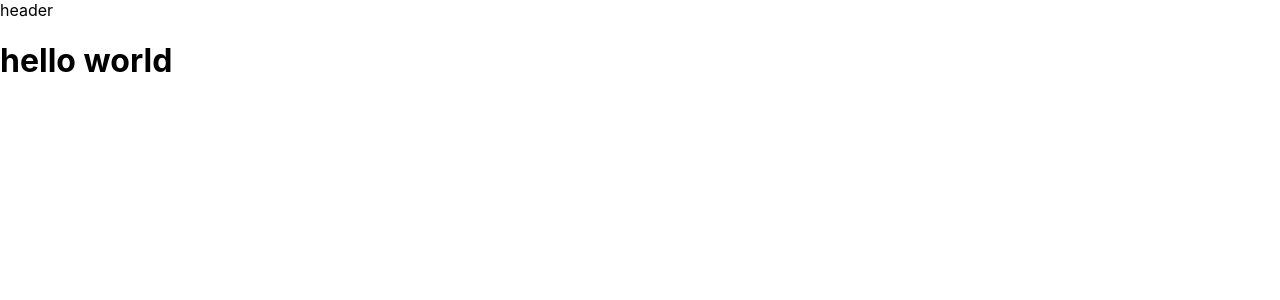
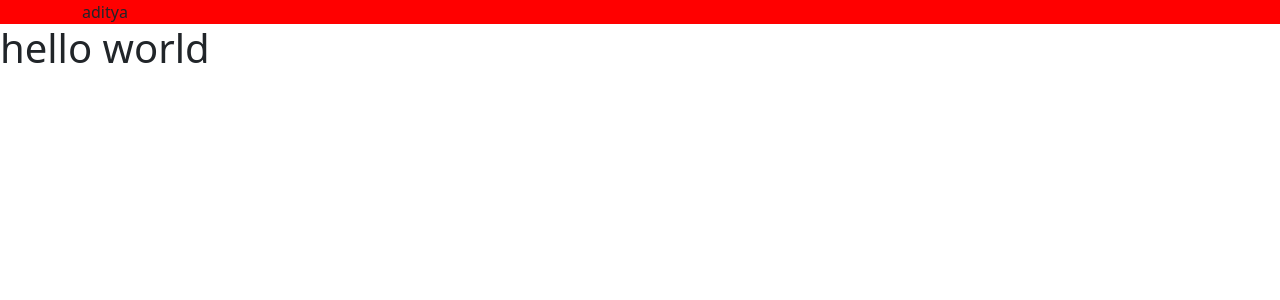
Before and after one commit to adityaPawar1999/ClothWebsite, a React (Create React App) app in the folder front/: page / in a window 1280 px wide. Shown: the top 300 px of the page. Built offline with nearby package versions, Linux system fonts and the light colour scheme.

Commit message:
install sstyled-components and bootstrap to design

```diff
--- a/front/package.json
+++ b/front/package.json
@@ -6,9 +6,11 @@
     "@testing-library/jest-dom": "^5.17.0",
     "@testing-library/react": "^13.4.0",
     "@testing-library/user-event": "^13.5.0",
+    "bootstrap": "^5.3.2",
     "react": "^18.2.0",
     "react-dom": "^18.2.0",
     "react-scripts": "5.0.1",
+    "styled-components": "^6.1.8",
     "web-vitals": "^2.1.4"
   },
   "scripts": {
--- a/front/src/App.js
+++ b/front/src/App.js
@@ -1,3 +1,5 @@
+import 'bootstrap/dist/css/bootstrap.min.css';
+
 import Header from "./Components/Header/Header";
 
 function App() {
--- /dev/null
+++ b/front/src/Components/Footer/Footer.jsx
@@ -0,0 +1,6 @@
+const Fotter = () =>{
+    return(<>
+        Footer
+    </>)
+}
+export default Footer;
--- a/front/src/Components/Header/Header.jsx
+++ b/front/src/Components/Header/Header.jsx
@@ -1,6 +1,11 @@
+import HeaderStyle from "./HeaderStyle";
+
 const Header = () =>{
     return(<>
-    header
+    <HeaderStyle>
+        <div className='container'>aditya</div>
+    </HeaderStyle>
+
     </>)
 }
 export default Header;
--- /dev/null
+++ b/front/src/Components/Header/HeaderStyle.js
@@ -0,0 +1,6 @@
+import styled from 'styled-components'
+
+const HeaderStyle = styled.div`
+background:red;
+`
+export default HeaderStyle;
```
Also changed, not shown: 1 other file (tests, documents, lock files or other folders).
